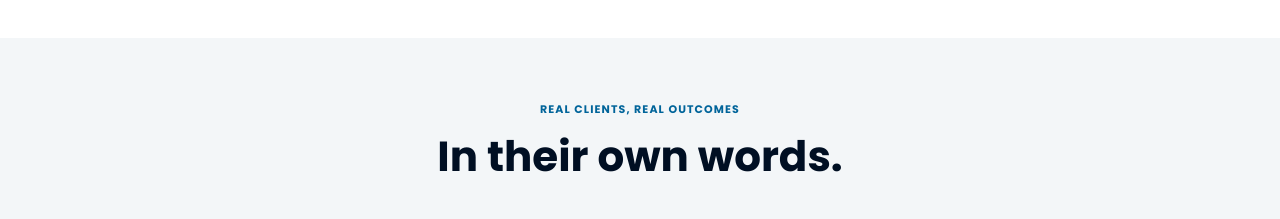
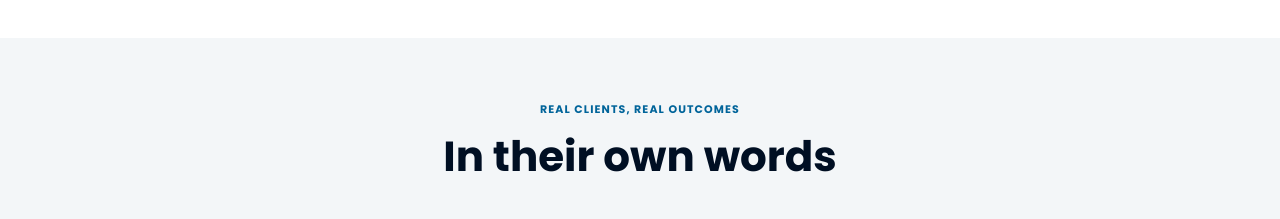
Before and after one commit to linhpham8digit/DEMO-KP-smsf-landingpage, a plain HTML site: page index.html in a window 1280 px wide. Shown: the part 1020-1239 px from the top of the page. Drawn offline with Linux system fonts and the light colour scheme.

Commit message:
Remove the full stop from the reviews heading
Co-Authored-By: Claude Sonnet 5.5 <noreply@anthropic.com>

```diff
--- a/index.html
+++ b/index.html
@@ -203,7 +203,7 @@
   <section class="testimonials" id="reviews" data-reveal aria-labelledby="revTitle">
     <div class="testimonials__head">
       <span class="eyebrow eyebrow--bronze">REAL CLIENTS, REAL OUTCOMES</span>
-      <h2 class="testimonials__title" id="revTitle">In their own words.</h2>
+      <h2 class="testimonials__title" id="revTitle">In their own words</h2>
     </div>
     <div class="reviews">
       <div class="review-card">
```
Also changed, not shown: thanks/index.html (+1 -1 lines).
